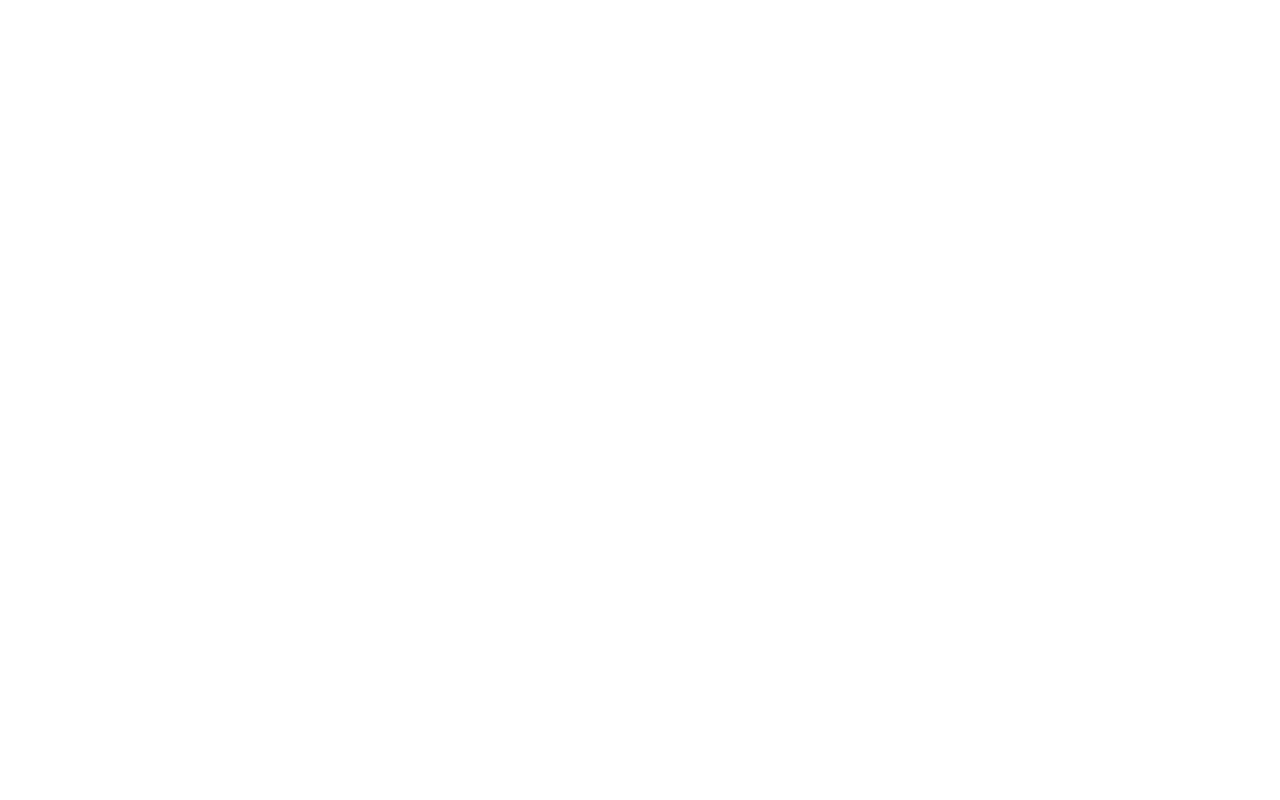
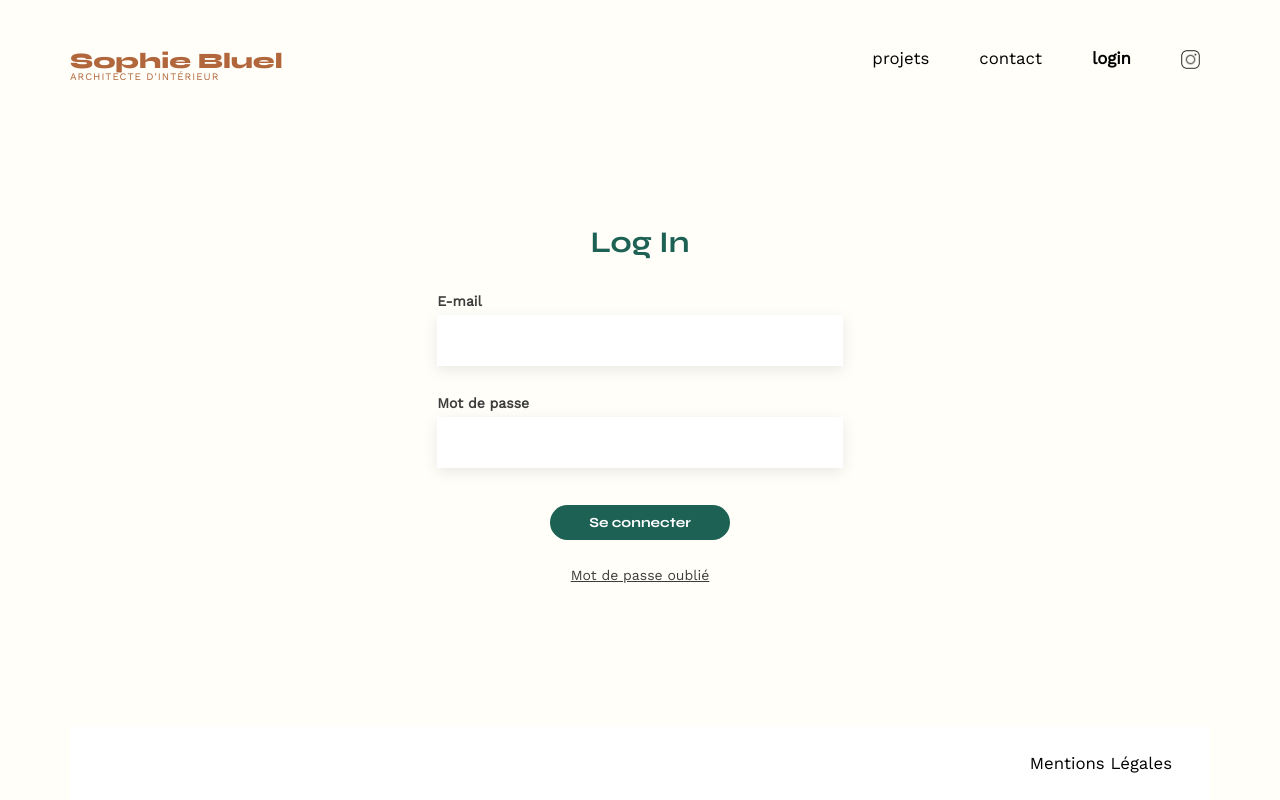
Before and after one commit to Mylaano/Sophie-Bluel-Portfolio, a plain HTML site: page FrontEnd/login.html in a window 1280 px wide. Drawn offline with nearby package versions, Linux system fonts and the light colour scheme.

Commit message:
Update
- add login page
- add login with API
- add error on login page with wrong user or password
- fix index

```diff
--- a/FrontEnd/assets/style.css
+++ b/FrontEnd/assets/style.css
@@ -23,35 +23,56 @@ time, mark, audio, video {
 	font: inherit;
 	vertical-align: baseline;
 }
+
 /* HTML5 display-role reset for older browsers */
 article, aside, details, figcaption, figure,
 footer, header, hgroup, menu, nav, section {
 	display: block;
 }
+
 body {
 	line-height: 1;
 }
+
 ol, ul {
 	list-style: none;
 }
+
 blockquote, q {
 	quotes: none;
 }
+
 blockquote:before, blockquote:after,
 q:before, q:after {
 	content: '';
 	content: none;
 }
+
 table {
 	border-collapse: collapse;
 	border-spacing: 0;
 }
+
+a {
+	text-decoration: none;
+}
+
+input {
+	outline: none;
+}
+
 /** end reset css**/
 body {
 	max-width: 1140px;
 	margin:auto;
 	font-family: 'Work Sans';
 	font-size: 14px;
+	background: #FFFEF8;
+
+	min-height: 100vh;
+    display: flex;
+    flex-direction: column;
+    justify-content: space-between;
 }
 
 header {
@@ -64,7 +85,7 @@ section {
 	margin: 50px 0;
 }
 
-h1{
+h1 {
 	display: flex;
 	flex-direction: column;
 	font-family: 'Syne';
@@ -75,11 +96,13 @@ h1{
 
 h1 > span {
 	font-family: 'Work Sans';
-	font-size:10px;
+	font-size: 10px;
 	letter-spacing: 0.1em;
+	text-transform: uppercase;
+	font-weight: 400;
 }
 
-h2{
+h2 {
 	font-family: 'Syne';
 	font-weight: 700;
 	font-size: 30px;
@@ -88,8 +111,8 @@ h2{
 
 nav ul {
 	display: flex;
-	align-items: center;
 	list-style-type: none;
+	gap: 30px;
 }
 
 nav li {
@@ -99,6 +122,15 @@ nav li {
 
 li:hover {
 	color: #B1663C;
+}
+
+nav li img {
+	width: 19px;
+	height: 19px;
+}
+
+nav li a {
+	color: #000000;
 }
 
 #introduction {
@@ -213,7 +245,7 @@ input[type="submit"]{
 	font-weight: 700;
 	color: white;
 	background-color: #1D6154;
-	margin: 2em auto;
+	margin: 37px auto 28px;
 	width: 180px;
 	text-align: center;
 	border-radius: 60px;
@@ -222,5 +254,75 @@ input[type="submit"]{
 footer nav ul {
 	display: flex;
 	justify-content: flex-end;
-	margin: 2em;
+	padding: 2em;
+	background: #FFFFFF;
 }
+
+#login {
+	display: flex;
+	flex-direction: column;
+	gap: 37px;
+}
+
+#login h1 {
+	color: #1D6154;
+	font-size: 30px;
+	font-weight: 700;
+	text-align: center;
+}
+
+#login form {
+	display: flex;
+	flex-direction: column;
+	align-items: center;
+}
+
+.form-inputs {
+	display: flex;
+	flex-direction: column;
+	gap: 30px;
+}
+
+.form-input {
+	display: flex;
+	flex-direction: column;
+	gap: 7px;
+}
+
+.form-input label {
+	font-family: 'Work Sans';
+	font-weight: 600;
+	font-size: 14px;
+	color: #3D3D3D;
+}
+
+.form-input input[type='email'],
+.form-input input[type='password'] {
+	border: none;
+	background: #FFFFFF;
+	box-shadow: 0px 4px 14px rgba(0, 0, 0, 0.09);
+	width: 379px;
+	line-height: 51px;
+	padding: 0 1em;
+}
+
+.login-btn {
+	border: none;
+	font-size: 14px;
+	padding: 9px 38px;
+}
+
+#login form a {
+	color: #3D3D3D;
+	text-decoration-line: underline;
+}
+
+#error-login {
+	color: #e32b2b;
+    text-align: center;
+	visibility: hidden;
+}
+
+.active {
+	font-weight: 600;
+}
--- a/FrontEnd/login.html
+++ b/FrontEnd/login.html
@@ -1,17 +1,72 @@
 <!DOCTYPE html>
 <html lang="fr">
+
 <head>
     <meta charset="UTF-8">
     <meta http-equiv="X-UA-Compatible" content="IE=edge">
     <meta name="viewport" content="width=device-width, initial-scale=1.0">
     <title>Sophie Bluel - Architecte d'intérieur</title>
     <link rel="preconnect" href="https://fonts.googleapis.com">
-	<link rel="preconnect" href="https://fonts.gstatic.com" crossorigin>
-	<link href="https://fonts.googleapis.com/css2?family=Syne:wght@700;800&family=Work+Sans&display=swap" rel="stylesheet">
-	<meta name="description" content="">
-	<link rel="stylesheet" href="./assets/style.css">
+    <link rel="preconnect" href="https://fonts.gstatic.com" crossorigin>
+    <link href="https://fonts.googleapis.com/css2?family=Syne:wght@700;800&family=Work+Sans&display=swap" rel="stylesheet">
+    <meta name="description" content="">
+    <link rel="stylesheet" href="./assets/style.css">
 </head>
+
 <body>
+    <header>
+		<h1>Sophie Bluel <span>Architecte d'intérieur</span></h1>
+		<nav>
+			<ul>
+				<li>
+                    <a href="index.html">projets</a>
+                </li>
+				<li>
+                    <a href="index.html">contact</a>
+                </li>
+				<li>
+                    <a href="login.html" class="active">login</a>
+                </li>
+				<li>
+                    <a href="#"><img src="./assets/icons/instagram.png" alt="Instagram"></a>
+                </li>
+			</ul>
+		</nav>
+	</header>
 
+    <main>
+        <section id="login">
+            <h1>Log In</h1>
+            <form id="form-login">
+                <div class="form-inputs">
+                    <div class="form-input">
+                        <label for="email">E-mail</label>
+                        <input type="email" name="email" required>
+                    </div>
+
+                    <div class="form-input">
+                        <label for="password">Mot de passe</label>
+                        <input type="password" name="password" required>
+                    </div>
+                </div>
+
+                <input class="login-btn" type="submit" value="Se connecter">
+                <a href="#">Mot de passe oublié</a>
+            </form>
+
+            <p id="error-login">E-mail ou mot de passe incorrect.</p>
+        </section>
+    </main>
+
+    <footer>
+		<nav>
+			<ul>
+				<li>Mentions Légales</li>
+			</ul>
+		</nav>
+	</footer>
+
+    <script src="login.js"></script>
 </body>
+
 </html>
--- /dev/null
+++ b/FrontEnd/login.js
@@ -0,0 +1,30 @@
+const form = document.getElementById('form-login');
+
+form.addEventListener('submit', async (e) => {
+    e.preventDefault();
+
+    const data = new FormData(form);
+
+    const response = await fetch('http://localhost:5678/api/users/login', {
+        method: 'POST',
+        headers: {
+            'Content-Type': 'application/json;charset=utf-8'
+        },
+        body: JSON.stringify({
+            email: [...data][0][1],
+            password: [...data][1][1]
+        })
+    })
+
+    console.log(response);
+
+    if(response.ok) {
+        const result = await response.json();
+
+        sessionStorage.setItem('token', result.token);
+        window.location = "index.html";
+    } else {
+        const errorLogin = document.getElementById('error-login');
+        errorLogin.style.visibility = 'visible';
+    }
+})
--- a/FrontEnd/script.js
+++ b/FrontEnd/script.js
@@ -54,3 +54,8 @@ async function showCategories() {
 }
 
 showCategories();
+
+const token = sessionStorage.getItem('token');
+if(token) {
+
+}
```
Also changed, not shown: FrontEnd/index.html (+12 -4 lines).
